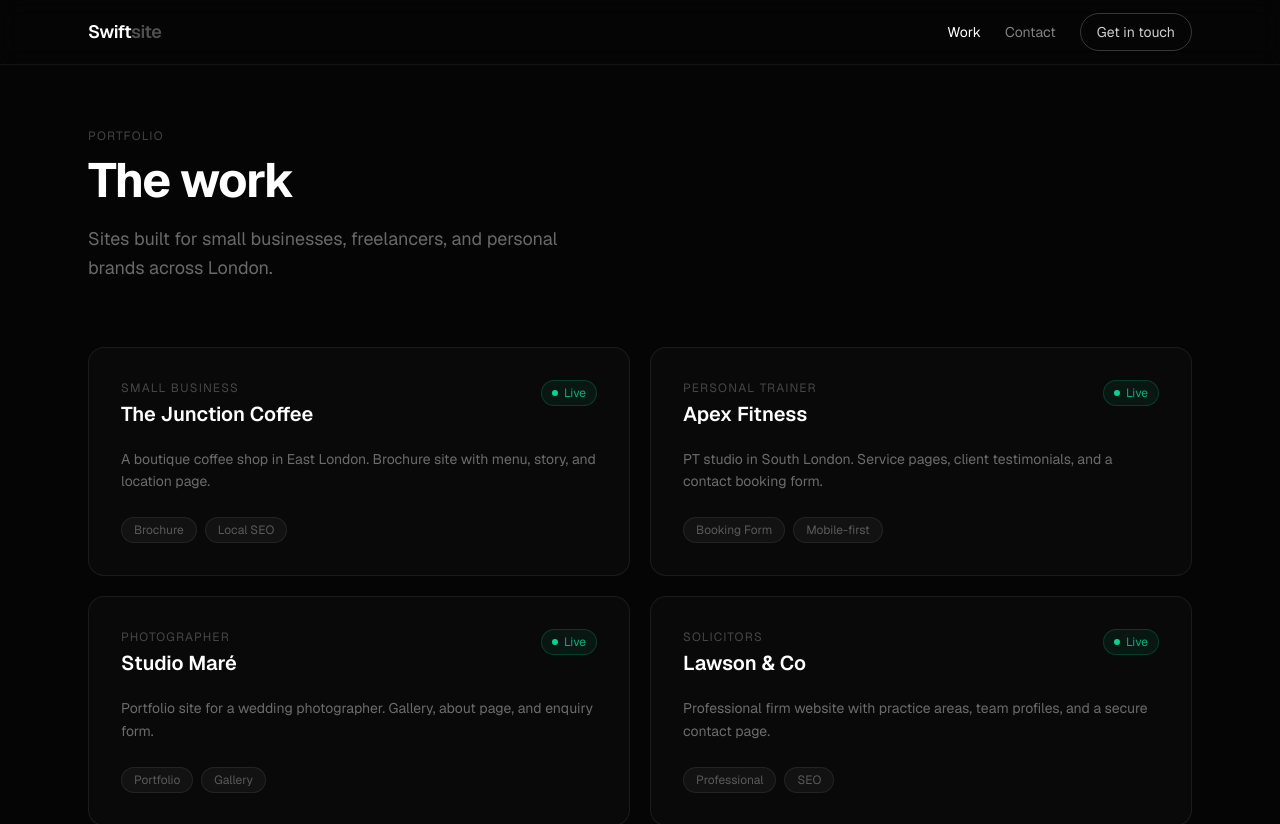
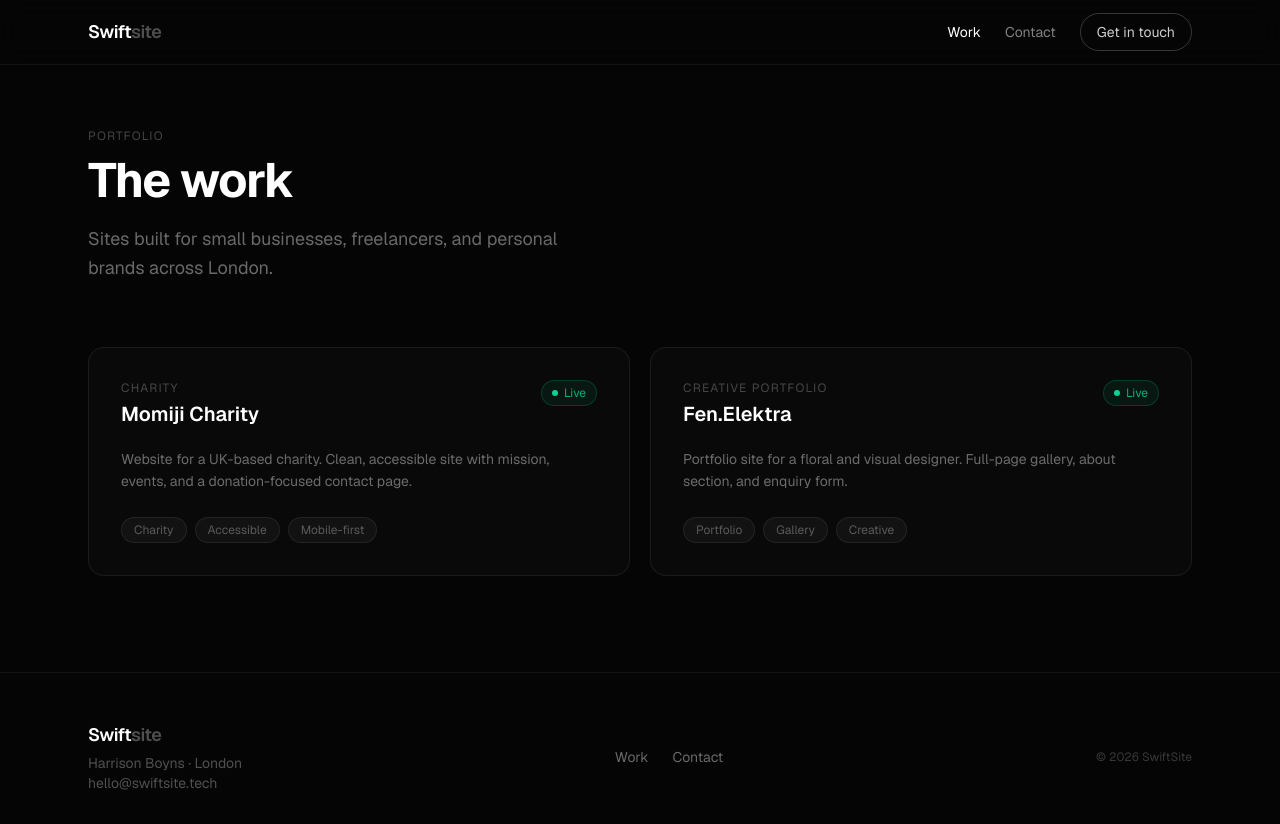
Before and after one commit to Boyns2017/swiftsite, a Next.js app: page /work in a window 1280 px wide. Shown: the top 824 px of the page. Built offline with nearby package versions, Linux system fonts and the light colour scheme.

Commit message:
Update...

```diff
--- a/package.json
+++ b/package.json
@@ -11,7 +11,8 @@
   "dependencies": {
     "next": "16.2.1",
     "react": "19.2.4",
-    "react-dom": "19.2.4"
+    "react-dom": "19.2.4",
+    "resend": "^6.12.3"
   },
   "devDependencies": {
     "@tailwindcss/postcss": "^4",
--- a/src/app/api/contact/route.ts
+++ b/src/app/api/contact/route.ts
@@ -1,4 +1,7 @@
 import { NextRequest, NextResponse } from "next/server";
+import { Resend } from "resend";
+
+const resend = new Resend(process.env.RESEND_API_KEY);
 
 export async function POST(req: NextRequest) {
   try {
@@ -12,9 +15,13 @@ export async function POST(req: NextRequest) {
       );
     }
 
-    // TODO: Wire up to an email service (e.g. Resend, Nodemailer)
-    // e.g. await resend.emails.send({ from: ..., to: "hello@swiftsite.tech", ... })
-    console.log("Contact form submission:", { name, email, business, message });
+    await resend.emails.send({
+      from: "SwiftSite <hello@swiftsite.tech>",
+      to: "harrison.boyns@hotmail.com",
+      replyTo: email,
+      subject: `New enquiry from ${name}${business ? ` — ${business}` : ""}`,
+      text: `Name: ${name}\nEmail: ${email}\nBusiness: ${business || "—"}\n\n${message}`,
+    });
 
     return NextResponse.json({ success: true });
   } catch {
--- a/src/app/contact/page.tsx
+++ b/src/app/contact/page.tsx
@@ -15,14 +15,20 @@ export default function ContactPage() {
         {/* Left: photo + info stacked */}
         <div>
           {/* Photo */}
-          <div className="relative w-full aspect-[4/3] rounded-2xl overflow-hidden border border-white/[0.07] mb-8">
+          <a
+            href="https://www.linkedin.com/in/harrison-boyns/"
+            target="_blank"
+            rel="noopener noreferrer"
+            className="block relative w-full aspect-[4/3] rounded-2xl overflow-hidden border border-white/[0.07] mb-8 group"
+          >
             <Image
               src="/headshot.jpg"
               alt="Harrison Boyns"
               fill
-              className="object-cover object-[center_25%]"
+              sizes="(max-width: 1024px) 100vw, 50vw"
+              className="object-cover object-[center_25%] group-hover:scale-[1.02] transition-transform duration-300"
             />
-          </div>
+          </a>
 
           <p className="text-white/25 text-xs uppercase tracking-widest mb-3">
             Get in touch
@@ -42,9 +48,12 @@ export default function ContactPage() {
               <div className="w-9 h-9 rounded-full border border-white/10 bg-white/[0.03] flex items-center justify-center text-white/30 text-sm shrink-0">
                 ✉
               </div>
-              <span className="text-white/45 text-sm">
+              <a
+                href="mailto:hello@swiftsite.tech"
+                className="text-white/45 text-sm hover:text-white/70 transition-colors"
+              >
                 hello@swiftsite.tech
-              </span>
+              </a>
             </div>
             <div className="flex items-center gap-4">
               <div className="w-9 h-9 rounded-full border border-white/10 bg-white/[0.03] flex items-center justify-center text-white/30 text-sm shrink-0">
--- a/src/components/Testimonials.tsx
+++ b/src/components/Testimonials.tsx
@@ -1,24 +1,17 @@
 const testimonials = [
   {
     quote:
-      "Harrison turned around a site for us in days. It looks exactly like what you'd expect to pay thousands for — clean, fast, and our customers love it.",
-    name: "Marcus Osei",
-    role: "Owner, The Junction Coffee",
-    initials: "MO",
+      "Harrison built us a site we\'re genuinely proud of. It\'s clean, fast, and actually represents what the charity stands for. Couldn\'t have asked for more.",
+    name: "Momiji Charity",
+    role: "momijicharity.com",
+    initials: "MC",
   },
   {
     quote:
-      "I'd been putting off getting a proper website for two years. SwiftSite sorted it in a week. Enquiries have already picked up since it went live.",
-    name: "Priya Chadha",
-    role: "Personal Trainer, Apex Fitness",
-    initials: "PC",
-  },
-  {
-    quote:
-      "My portfolio finally looks the part. Clients mention it in our first call now — that never happened before. Genuinely great service.",
-    name: "Ellie Strand",
-    role: "Photographer, Studio Maré",
-    initials: "ES",
+      "My portfolio finally looks the part. Exactly the aesthetic I had in my head — Harrison got it straight away and delivered it fast.",
+    name: "Fen.Elektra",
+    role: "fen-elektra.vercel.app",
+    initials: "FE",
   },
 ];
 
--- a/src/components/WorkGrid.tsx
+++ b/src/components/WorkGrid.tsx
@@ -1,27 +1,15 @@
 const projects = [
   {
-    name: "The Junction Coffee",
-    type: "Small Business",
-    desc: "A boutique coffee shop in East London. Brochure site with menu, story, and location page.",
-    tags: ["Brochure", "Local SEO"],
+    name: "Momiji Charity",
+    type: "Charity",
+    desc: "Website for a UK-based charity. Clean, accessible site with mission, events, and a donation-focused contact page.",
+    tags: ["Charity", "Accessible", "Mobile-first"],
   },
   {
-    name: "Apex Fitness",
-    type: "Personal Trainer",
-    desc: "PT studio in South London. Service pages, client testimonials, and a contact booking form.",
-    tags: ["Booking Form", "Mobile-first"],
-  },
-  {
-    name: "Studio Maré",
-    type: "Photographer",
-    desc: "Portfolio site for a wedding photographer. Gallery, about page, and enquiry form.",
-    tags: ["Portfolio", "Gallery"],
-  },
-  {
-    name: "Lawson & Co",
-    type: "Solicitors",
-    desc: "Professional firm website with practice areas, team profiles, and a secure contact page.",
-    tags: ["Professional", "SEO"],
+    name: "Fen.Elektra",
+    type: "Creative Portfolio",
+    desc: "Portfolio site for a floral and visual designer. Full-page gallery, about section, and enquiry form.",
+    tags: ["Portfolio", "Gallery", "Creative"],
   },
 ];
 
```
Also changed, not shown: 1 other file (tests, documents, lock files or other folders).
